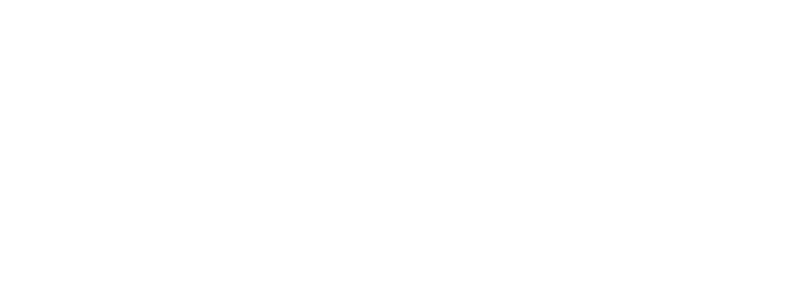
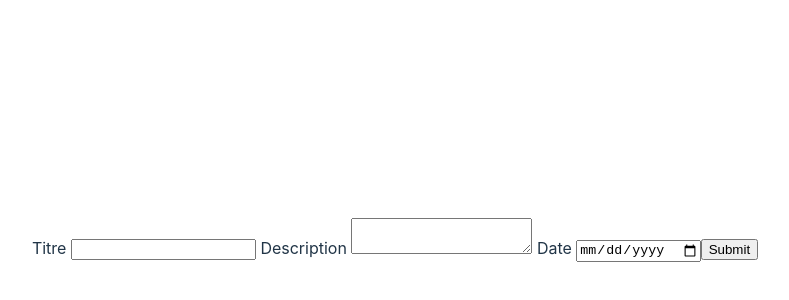
Before and after one commit to Solaa08/event-nod, a React (Vite) app in the folder front/: page / in a window 1280 px wide. Shown: the part 160-460 px from the top of the page, without its empty margins (245-1034 px from the left). Built offline with nearby package versions, Linux system fonts and the light colour scheme.

Commit message:
feat(form event): Form created

```diff
--- a/front/package.json
+++ b/front/package.json
@@ -1,7 +1,7 @@
 {
-  "name": "front",
+  "name": "gestion-event-front",
   "private": true,
-  "version": "0.0.0",
+  "version": "0.1.0",
   "type": "module",
   "scripts": {
     "dev": "vite",
@@ -18,8 +18,10 @@
     "@typescript-eslint/eslint-plugin": "^5.56.0",
     "@typescript-eslint/parser": "^5.56.0",
     "@vitejs/plugin-react": "^3.1.0",
+    "autoprefixer": "^10.4.14",
     "eslint": "^8.36.0",
     "eslint-plugin-react": "^7.32.2",
+    "postcss": "^8.4.21",
     "tailwindcss": "^3.2.7",
     "typescript": "^4.9.3",
     "vite": "^4.2.0"
--- a/front/src/App.tsx
+++ b/front/src/App.tsx
@@ -1,13 +1,12 @@
 import React, {} from 'react'
 
 import './App.css'
+import { FormEvent } from './containers/FormEvent'
 
-const  App =():  JSX.Element =>  {
+const App =(): JSX.Element => {
 
   return (
-    <div className="App">
-
-    </div>
+    <FormEvent />
   )
 }
 
--- /dev/null
+++ b/front/src/components/Form.tsx
@@ -0,0 +1,101 @@
+import React, {
+  createContext, forwardRef, type RefObject,
+  useContext, useRef, useState, type FormEvent, useMemo
+} from 'react'
+
+  interface FormProps {
+    children: React.ReactNode
+  }
+
+  interface FormContextType {
+    form: any
+    setForm: React.Dispatch<React.SetStateAction<HTMLFormElement>>
+    ref: RefObject<HTMLFormElement> | any
+  }
+
+  interface FormSubmitProps {
+    children: React.ReactNode
+    onSubmit: any
+  }
+
+  interface FormFieldProps {
+    type: string
+    name: string
+  }
+
+  interface FormTextAreaProps {
+    name: string
+  }
+
+const FormContext = createContext<FormContextType>({
+  form: {},
+  setForm: () => null,
+  ref: null
+})
+
+const useForm = (): FormContextType => {
+  const value = useContext(FormContext)
+  return useMemo(() => value, [value])
+}
+const InnerForm = forwardRef<HTMLFormElement, FormSubmitProps>(function Form ({ children, onSubmit },
+  ref): JSX.Element {
+  const { form } = useForm()
+  const submit = (ev: FormEvent<HTMLFormElement>): void => {
+    ev.preventDefault()
+    onSubmit(form)
+  }
+  return <form onSubmit={submit} ref={ref}>
+    {children}
+  </form>
+})
+
+export const Form = ({ children, onSubmit }: FormSubmitProps): JSX.Element => {
+  const [form, setForm] = useState({})
+  const ref = useRef <HTMLFormElement>(null)
+  return (
+    <FormContext.Provider value={{ form, setForm, ref }}>
+      <InnerForm onSubmit={onSubmit} ref={ref}>
+        {children}
+      </InnerForm>
+    </FormContext.Provider>
+  )
+}
+
+export const Label = ({ children }: FormProps): JSX.Element => {
+  return (
+    <label>{children}</label>
+  )
+}
+
+const useField = (name: string): any => {
+  const { form, setForm } = useForm()
+
+  const setValue = (value: string): void => {
+    setForm({ ...form, [name]: value })
+  }
+
+  return [form[name] ?? '', setValue]
+}
+
+export const Textarea = ({name}: FormTextAreaProps) : JSX.Element => {
+  const [value, setValue] = useField(name)
+  return (
+    <textarea value={value} name={name} onChange={(e)=> { setValue(e.currentTarget.value)}} />
+  )
+}
+
+export const Field = ({ type, name }: FormFieldProps): JSX.Element => {
+  const [value, setValue] = useField(name)
+  return (
+    <input
+      value={value}
+      onChange={(ev) => { setValue(ev.currentTarget.value) }}
+      type={type}
+      name={name}
+      className="mb-2 text-sm font-medium text-gray-900 dark:text-white" />
+  )
+}
+
+export const Submit = ({ children }: any): JSX.Element => {
+  return <input type="submit" value={children} />
+}
--- /dev/null
+++ b/front/src/containers/FormEvent.tsx
@@ -0,0 +1,16 @@
+import React from 'react'
+import { Field, Form, Label, Submit, Textarea } from '../components/Form'
+
+export const FormEvent = (): JSX.Element => {
+  return (
+    <Form onSubmit={(object: any) => { console.log(object)} }>
+      <Label> Titre </Label>
+      <Field type="text" name="title" />
+      <Label> Description </Label>
+      <Textarea name="description"></Textarea>
+      <Label> Date </Label>
+      <Field type="date" name="date"></Field>
+      <Submit />
+    </Form>
+  )
+}
```
Also changed, not shown: front/.eslintrc.json, 1 other file (tests, documents, lock files or other folders).
